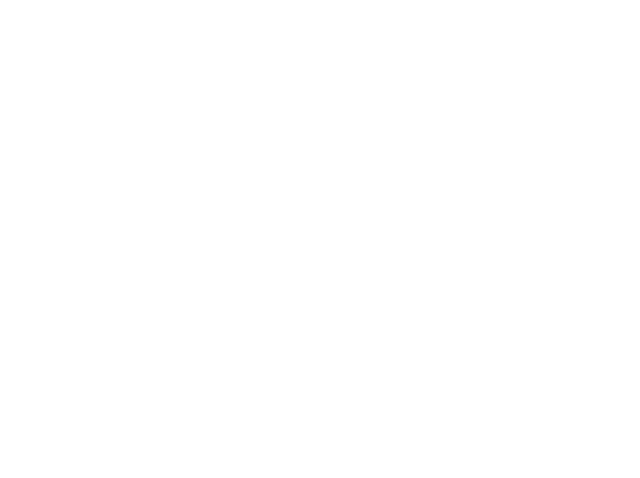
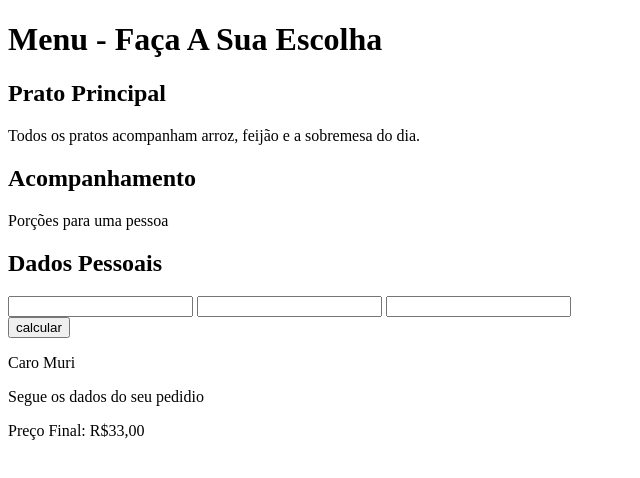
Before and after one commit to muriisantuss/2ndModuleModuleChapterOne-Menu, a website: page index.html in a window 1280 px wide. Shown: the whole page, without its empty margins (0-640 px from the left). Drawn offline with Linux system fonts and the light colour scheme.

Commit message:
(chore): Task #2 : create an outline of the entire project and structure it semantically

```diff
--- a/index.html
+++ b/index.html
@@ -1,12 +1,44 @@
 <!DOCTYPE html>
 <html lang="en">
-<head>
-  <meta charset="UTF-8">
-  <meta name="viewport" content="width=device-width, initial-scale=1.0">
-  <link rel="stylesheet" href="style.css">
-  <title>Meuu</title>
-</head>
-<body>
-
-</body>
+  <head>
+    <meta charset="UTF-8" />
+    <meta name="viewport" content="width=device-width, initial-scale=1.0" />
+    <link rel="stylesheet" href="style.css" />
+    <title>Meuu</title>
+  </head>
+  <body>
+    <div class="container">
+      <header>
+        <h1>Menu - Faça A Sua Escolha</h1>
+      </header>
+      <main>
+        <section>
+          <h2>Prato Principal</h2>
+          <p>Todos os pratos acompanham arroz, feijão e a sobremesa do dia.</p>
+          <div class="cards"></div>
+        </section>
+        <section>
+          <h2>Acompanhamento</h2>
+          <p>Porções para uma pessoa</p>
+          <div class="cards"></div>
+        </section>
+        <article>
+          <h2>Dados Pessoais</h2>
+          <div class="field">
+            <input type="text" />
+            <input type="text" />
+            <input type="text" />
+          </div>
+        </article>
+        <button>calcular</button>
+      </main>
+      <footer>
+        <div class="footer">
+          <p>Caro Muri</p>
+          <p>Segue os dados do seu pedidio</p>
+        </div>
+        <span>Preço Final: R$33,00</span>
+      </footer>
+    </div>
+  </body>
 </html>
```
Also changed, not shown: assets/bife.jpg (added), assets/coxa.jpg (added), assets/farofa.jpg (added), assets/home.jpg (added), assets/panela.jpg (added), assets/salad.jpg (added), assets/torresmo.jpg (added).
